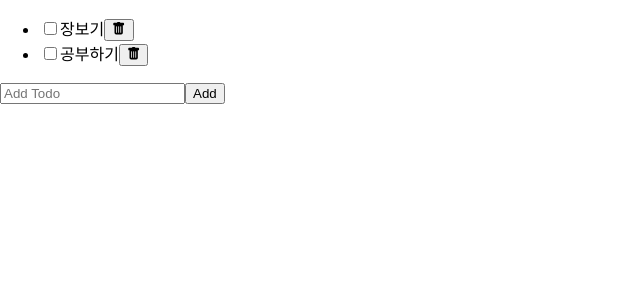
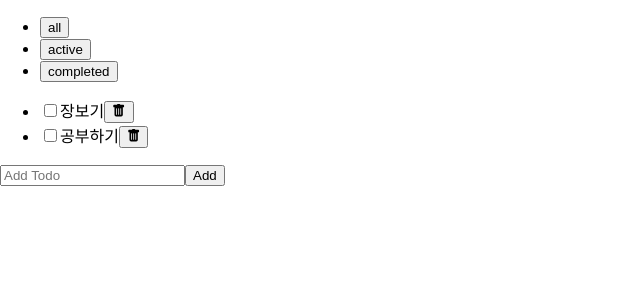
Before and after one commit to Inna-decsgr/To-do-list, a React (Create React App) app: page / in a window 1280 px wide. Shown: the top 300 px of the page, without its empty margins (0-640 px from the left). Built offline with nearby package versions, Linux system fonts and the light colour scheme.

Commit message:
🚧 create Header component and Implement status filter features

```diff
--- a/src/App.js
+++ b/src/App.js
@@ -1,10 +1,14 @@
-import React from 'react';
+import React, { useState } from 'react';
 import TodoList from './components/TodoList';
+import Header from './components/Header';
 
+const filters = ['all', 'active', 'completed']
 export default function App() {
+  const [filter, setFilter] = useState(filters[0])
   return (
     <>
-      <TodoList />
+      <Header filters={filters} filter={filter} onFilterChange={filter => setFilter(filter)}/>
+      <TodoList filter={filter}/>
     </>
   );
 }
--- /dev/null
+++ b/src/components/Header.jsx
@@ -0,0 +1,17 @@
+import React from 'react';
+
+export default function Header({filters, filter, onFilterChange}) {
+  return (
+    <header>
+      <ul>
+        {
+          filters.map((value, index) =>
+            <li key={index}>
+              <button onClick={() => onFilterChange(value)}>{value}</button>
+            </li>
+          )
+        }
+      </ul>
+    </header>
+  );
+}
--- a/src/components/TodoList.jsx
+++ b/src/components/TodoList.jsx
@@ -2,7 +2,7 @@
 import AddTodo from './AddTodo';
 import Todo from './Todo';
 
-export default function TodoList() {
+export default function TodoList({filter}) {
   const [todos, setTodos] = useState([
     {
       id:'123',
@@ -27,11 +27,12 @@
   const handleDelete = (deleted) => {
     setTodos(todos.filter((t) => t.id !== deleted.id))
   }
+  const filtered = getFilteredItems(todos, filter)
   return (
     <section>
       <ul>
         {
-          todos.map((item) =>
+          filtered.map((item) =>
             <Todo
               key={item.id}
               todo={item}
@@ -45,3 +46,11 @@
     </section>
   );
 }
+
+function getFilteredItems(todos, filter) {
+  if(filter === 'all') {
+    return todos
+  }else {
+    return todos.filter((todo) => todo.status === filter)
+  }
+}
```
